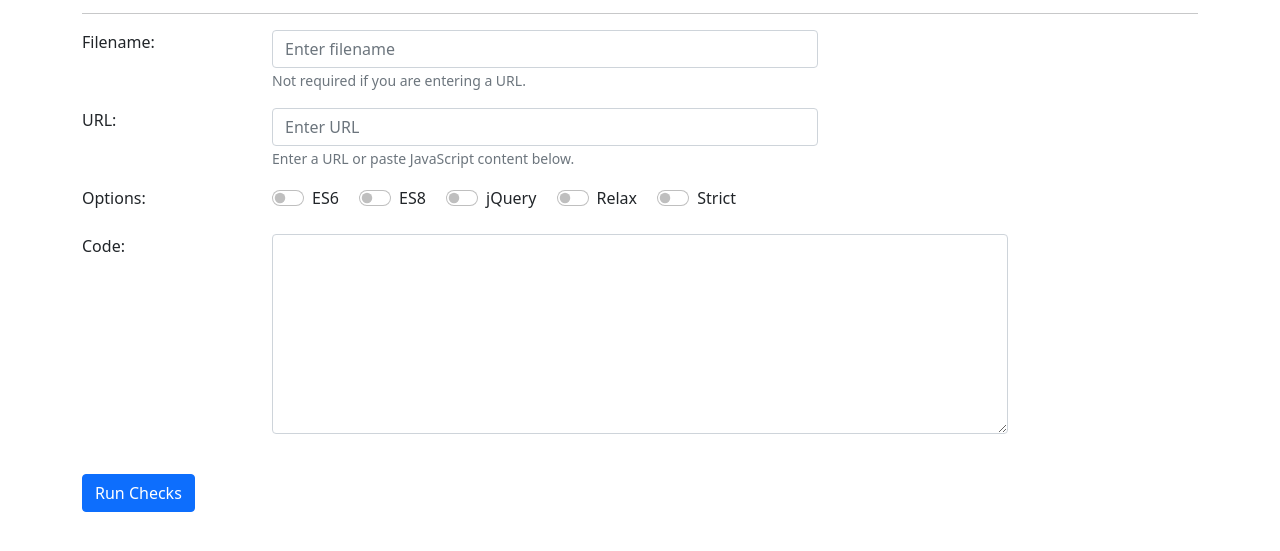
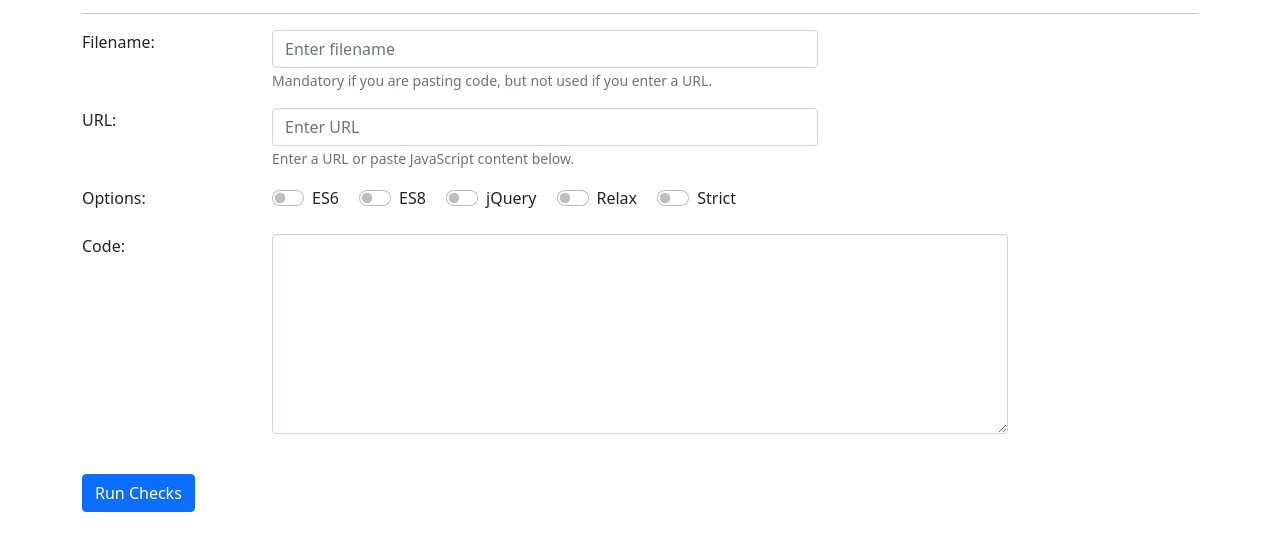
Before and after one commit to Code-Institute-Solutions/API_walkthrough_review, a plain HTML site: page index.html in a window 1280 px wide. Shown: the part 59-610 px from the top of the page. Drawn offline with nearby package versions, Linux system fonts and the light colour scheme.

Commit message:
update hint

```diff
--- a/index.html
+++ b/index.html
@@ -31,7 +31,7 @@
                         <label for="filename" class="col-2 form-label">Filename:</label>
                         <div class="col-6">
                             <input class="form-control" aria-describedby="fileHelp" placeholder="Enter filename" id="filename" name="filename" type="text">
-                            <small id="fileHelp" class="form-text">Not required if you are entering a URL.</small>
+                            <small id="fileHelp" class="form-text">Mandatory if you are pasting code, but not used if you enter a URL.</small>
                         </div>
                     </div>
                     <div class="row mb-3">
```
